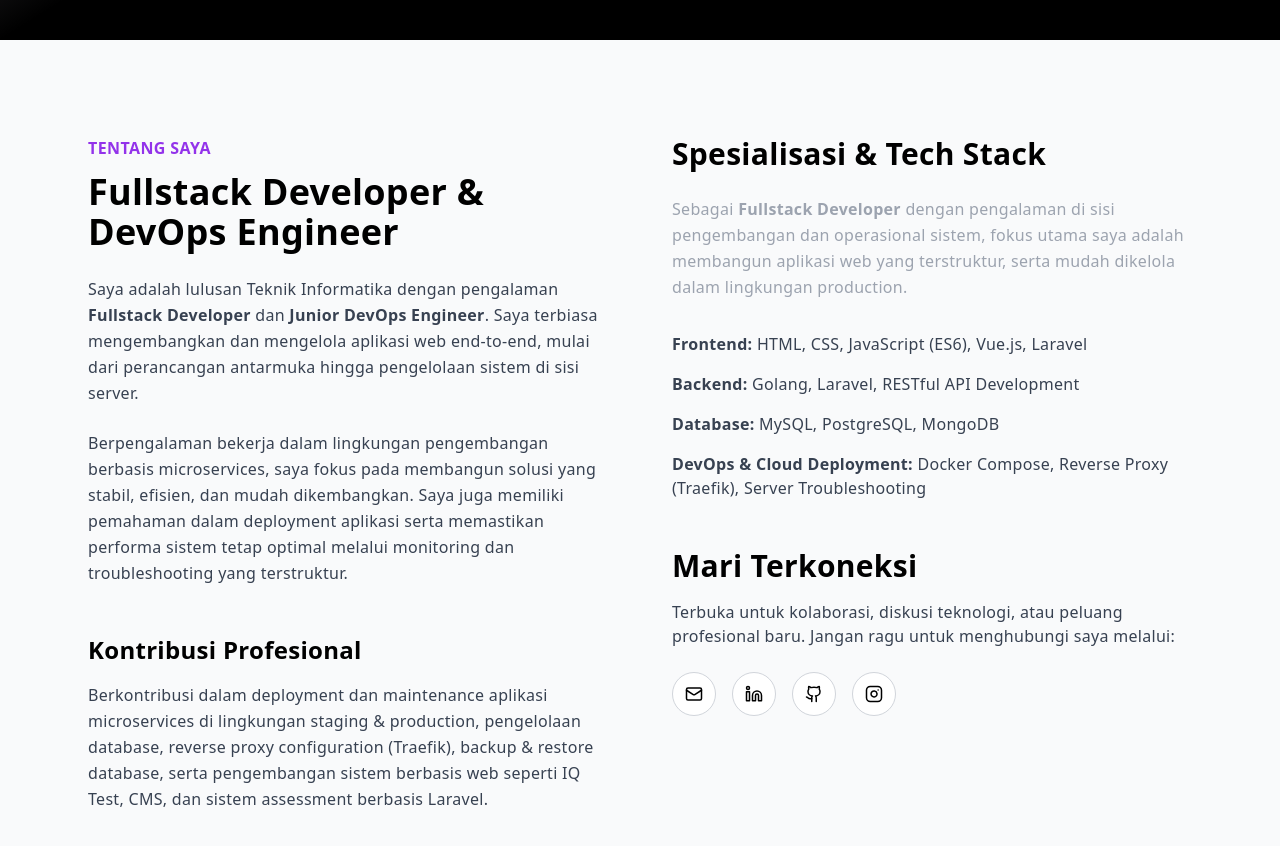
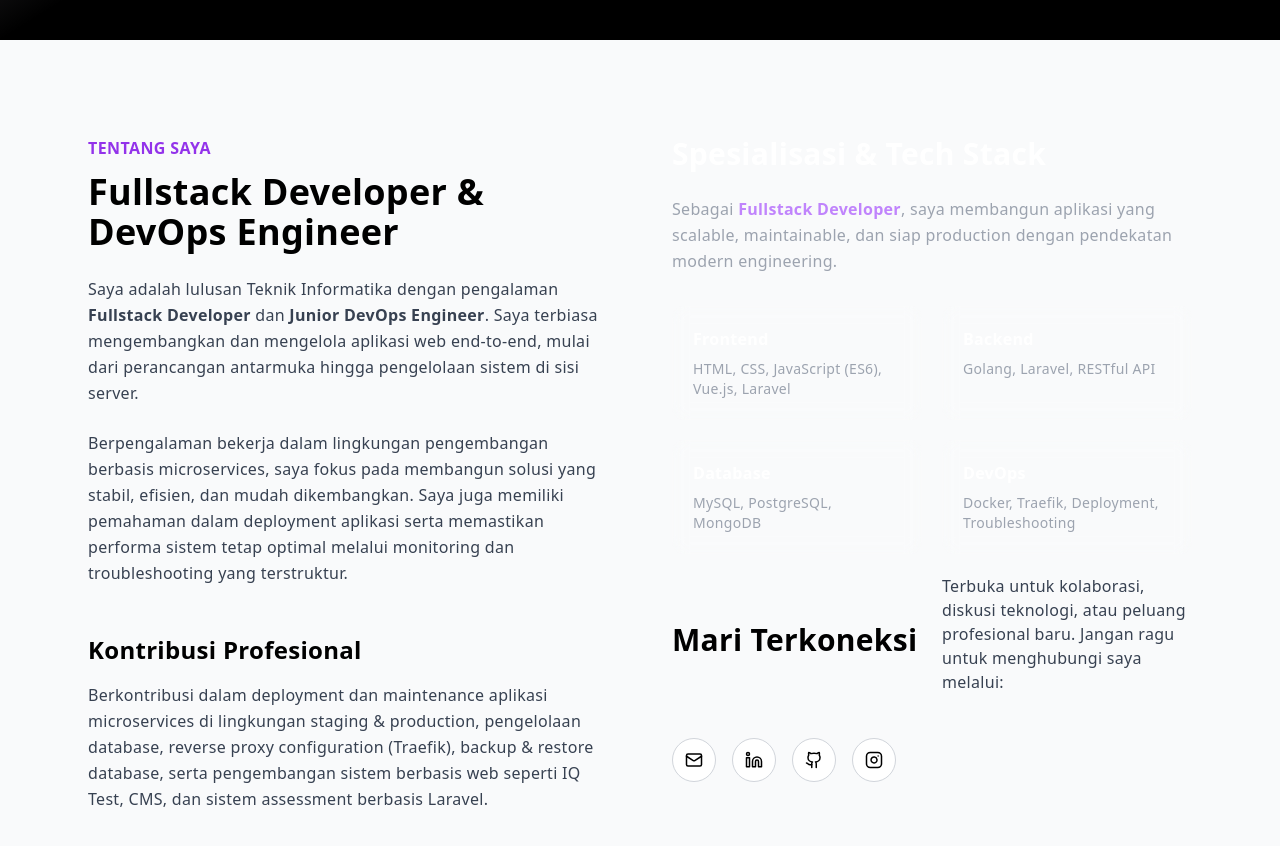
Before and after one commit to DaffaAudyaPramana/portfolio-dapa, a Next.js app: page / in a window 1280 px wide. Shown: the part 760-1606 px from the top of the page. Built offline with nearby package versions, Linux system fonts and the light colour scheme.

Commit message:
update about right side

```diff
--- a/sections/About.tsx
+++ b/sections/About.tsx
@@ -54,37 +54,55 @@ export default function About() {
 
 {/* RIGHT SIDE */}
 <div>
-  <h3 className="text-3xl font-bold mb-6 text-black">
+  <h3 className="text-3xl font-bold mb-6 text-white">
     Spesialisasi & Tech Stack
   </h3>
 
   <p className="text-gray-400 leading-relaxed mb-8 max-w-xl">
-    Sebagai <strong>Fullstack Developer</strong> dengan pengalaman di sisi
-    pengembangan dan operasional sistem, fokus utama saya adalah membangun
-    aplikasi web yang terstruktur, serta mudah dikelola dalam
-    lingkungan production.
+    Sebagai <span className="text-purple-400 font-semibold">Fullstack Developer</span>,
+    saya membangun aplikasi yang scalable, maintainable, dan siap production
+    dengan pendekatan modern engineering.
   </p>
 
-  <ul className="space-y-4 text-gray-700">
-    <li>
-      <strong>Frontend:</strong> HTML, CSS, JavaScript (ES6), Vue.js, Laravel
-    </li>
-    <li>
-      <strong>Backend:</strong> Golang, Laravel, RESTful API Development
-    </li>
-    <li>
-      <strong>Database:</strong> MySQL, PostgreSQL, MongoDB
-    </li>
-    <li>
-      <strong>DevOps & Cloud Deployment:</strong> Docker Compose,
-      Reverse Proxy (Traefik), Server Troubleshooting
-    </li>
-    {/* <li>
-      <strong>Architecture & Workflow:</strong> Microservices-based systems,
-      SDLC, Clean Code Principles
-    </li> */}
-  </ul>
+  {/* GRID */}
+  <div className="grid sm:grid-cols-2 gap-5">
 
+    {/* CARD */}
+    <div className="p-5 rounded-xl bg-white/5 backdrop-blur border border-white/10 hover:border-purple-500 transition group">
+      <h4 className="font-semibold text-white mb-2 group-hover:text-purple-400 transition">
+        Frontend
+      </h4>
+      <p className="text-sm text-gray-400">
+        HTML, CSS, JavaScript (ES6), Vue.js, Laravel
+      </p>
+    </div>
+
+    <div className="p-5 rounded-xl bg-white/5 backdrop-blur border border-white/10 hover:border-purple-500 transition group">
+      <h4 className="font-semibold text-white mb-2 group-hover:text-purple-400 transition">
+        Backend
+      </h4>
+      <p className="text-sm text-gray-400">
+        Golang, Laravel, RESTful API
+      </p>
+    </div>
+
+    <div className="p-5 rounded-xl bg-white/5 backdrop-blur border border-white/10 hover:border-purple-500 transition group">
+      <h4 className="font-semibold text-white mb-2 group-hover:text-purple-400 transition">
+        Database
+      </h4>
+      <p className="text-sm text-gray-400">
+        MySQL, PostgreSQL, MongoDB
+      </p>
+    </div>
+
+    <div className="p-5 rounded-xl bg-white/5 backdrop-blur border border-white/10 hover:border-purple-500 transition group">
+      <h4 className="font-semibold text-white mb-2 group-hover:text-purple-400 transition">
+        DevOps
+      </h4>
+      <p className="text-sm text-gray-400">
+        Docker, Traefik, Deployment, Troubleshooting
+      </p>
+    </div>
           {/* CONNECT */}
 <h3 className="text-3xl font-bold mt-12 mb-4 text-black">
   Mari Terkoneksi
@@ -129,6 +147,7 @@ export default function About() {
           </div>
         </div>
       </div>
+    </div>
     </section>
   );
 }
```
